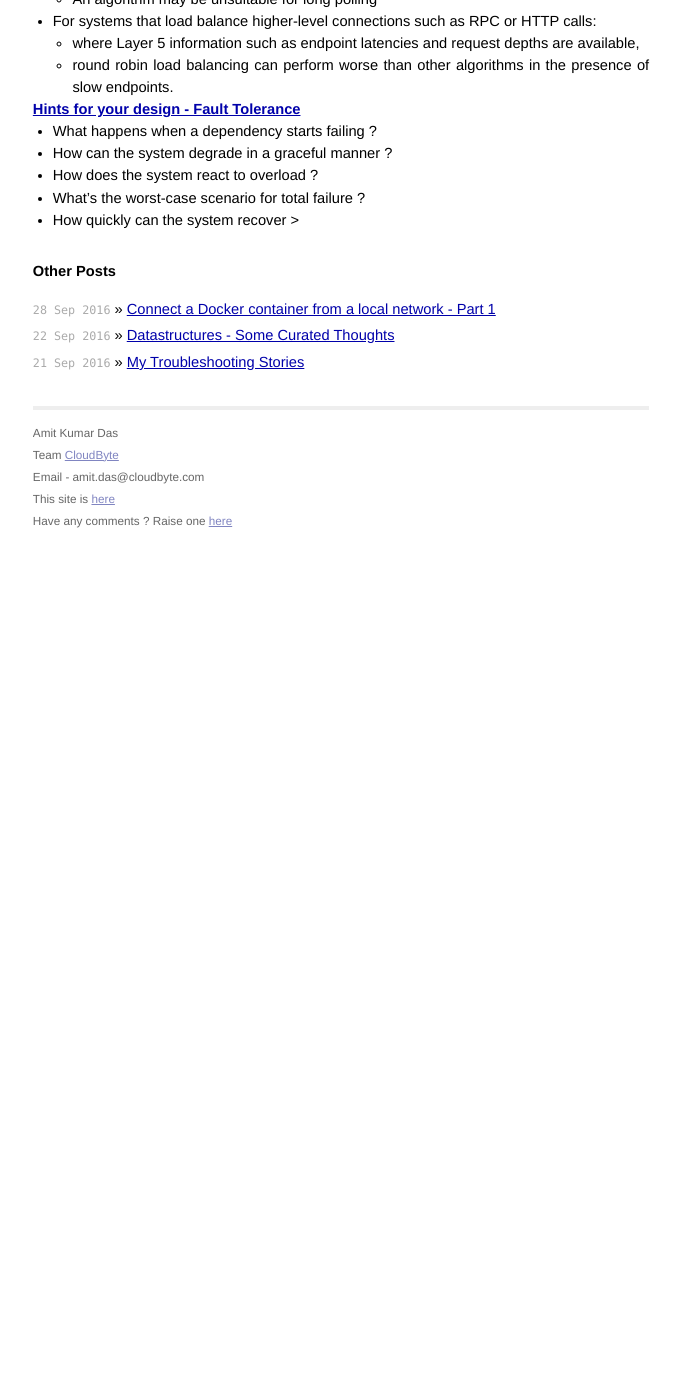
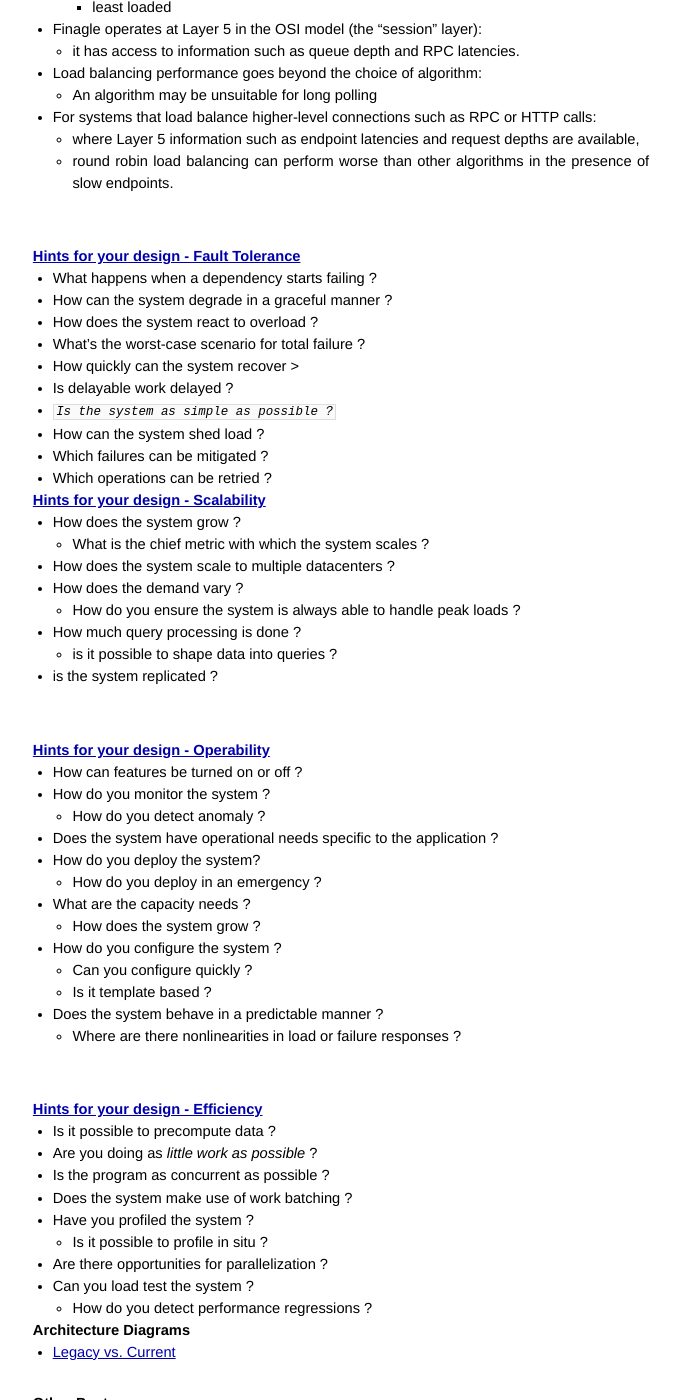
Before and after one commit to AmitKumarDas/amitkumardas.github.io, a Jekyll site: the page built from _posts/2016-10-06-My Tracked Learnings.md, in a window 1280 px wide and 1400 px high, scrolled down 2574 px. Shown: the whole window, without its empty margins (299-979 px from the left). Built offline with Jekyll 4.4.1, drawn with Linux system fonts in a browser that asks for light colours; before the commit the page ends 3117 px from its top, so only the background shows below that; some of the changed text lies outside the part shown.

Commit message:
Update 2016-10-06-My Tracked Learnings.md

```diff
--- a/_posts/2016-10-06-My Tracked Learnings.md
+++ b/_posts/2016-10-06-My Tracked Learnings.md
@@ -23,6 +23,12 @@ solutioning part.
 ### Low level Abstracts
 
 - [Linux processes & their status. How ps works](https://fredrb.github.io/2016/10/01/Understanding-proc/)
+
+<br />
+
+### Protocols
+
+- [Embrace RPCs](https://monkey.org/~marius/hints.pdf)
 
 <br />
 
@@ -123,6 +129,8 @@ solutioning part.
   - where Layer 5 information such as endpoint latencies and request depths are available,
   - round robin load balancing can perform worse than other algorithms in the presence of slow endpoints.
 
+<br />
+
 ### [Hints for your design - Fault Tolerance](https://monkey.org/~marius/hints.pdf)
 
 - What happens when a dependency starts failing ?
@@ -130,3 +138,55 @@ solutioning part.
 - How does the system react to overload ?
 - What's the worst-case scenario for total failure ?
 - How quickly can the system recover >
+- Is delayable work delayed ?
+- *`Is the system as simple as possible ?`*
+- How can the system shed load ?
+- Which failures can be mitigated ?
+- Which operations can be retried ?
+
+### [Hints for your design - Scalability](https://monkey.org/~marius/hints.pdf)
+
+- How does the system grow ?
+  - What is the chief metric with which the system scales ?
+- How does the system scale to multiple datacenters ?
+- How does the demand vary ?
+  - How do you ensure the system is always able to handle peak loads ?
+- How much query processing is done ?
+  - is it possible to shape data into queries ?
+- is the system replicated ?
+
+<br />
+
+### [Hints for your design - Operability](https://monkey.org/~marius/hints.pdf)
+
+- How can features be turned on or off ?
+- How do you monitor the system ?
+  - How do you detect anomaly ?
+- Does the system have operational needs specific to the application ?
+- How do you deploy the system?
+  - How do you deploy in an emergency ?
+- What are the capacity needs ?
+  - How does the system grow ?
+- How do you configure the system ?
+  - Can you configure quickly ?
+  - Is it template based ?
+- Does the system behave in a predictable manner ?
+  - Where are there nonlinearities in load or failure responses ?
+
+<br />
+
+### [Hints for your design - Efficiency](https://monkey.org/~marius/hints.pdf)
+
+- Is it possible to precompute data ?
+- Are you doing as *little work as possible* ?
+- Is the program as concurrent as possible ?
+- Does the system make use of work batching ?
+- Have you profiled the system ?
+  - Is it possible to profile in situ ?
+- Are there opportunities for parallelization ?
+- Can you load test the system ?
+  - How do you detect performance regressions ?
+
+### Architecture Diagrams
+
+- [Legacy vs. Current](https://monkey.org/~marius/hints.pdf)
```
